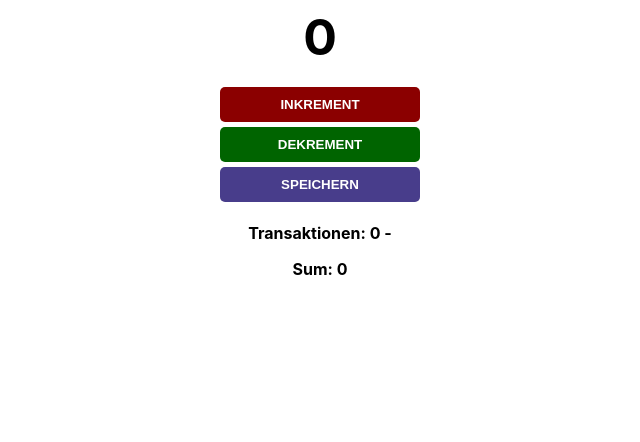
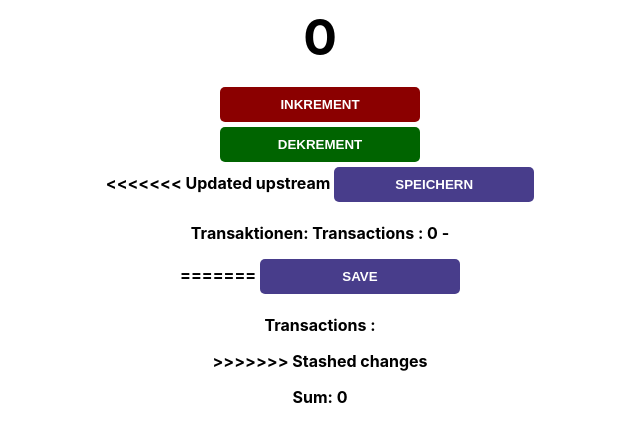
Before and after one commit to wbomnal/countdown, a plain HTML site: page index.html in a window 1280 px wide. Both pictures are taken after a click on the button "SPEICHERN". Shown: the part 52-494 px from the top of the page, without its empty margins (320-960 px from the left). Drawn offline with Linux system fonts and the light colour scheme.

Commit message:
test counter

```diff
--- a/index.html
+++ b/index.html
@@ -17,8 +17,13 @@
          <button id="decrement-btn" onclick="decrement()">DEKREMENT</button>
 
          <br>
+<<<<<<< Updated upstream
          <button id="save-btn" onclick="save()">SPEICHERN</button>
   <p id="info">Transaktionen: </p>
+=======
+         <button id="save-btn" onclick="save()">SAVE</button>
+  <p id="info">Transactions : </p>
+>>>>>>> Stashed changes
 
   <p id="sum-el" >Summe :  </p>
    <script src="script.js"></script>
--- a/script.js
+++ b/script.js
@@ -35,7 +35,7 @@ function save()
         countEl.textContent += count + " "
 
   sumTotal()
-  infoEl.textContent += countStr
+  infoEl.textContent += "Transactions : " + countStr
   countEl.textContent = 0
   count = 0
 };
```
